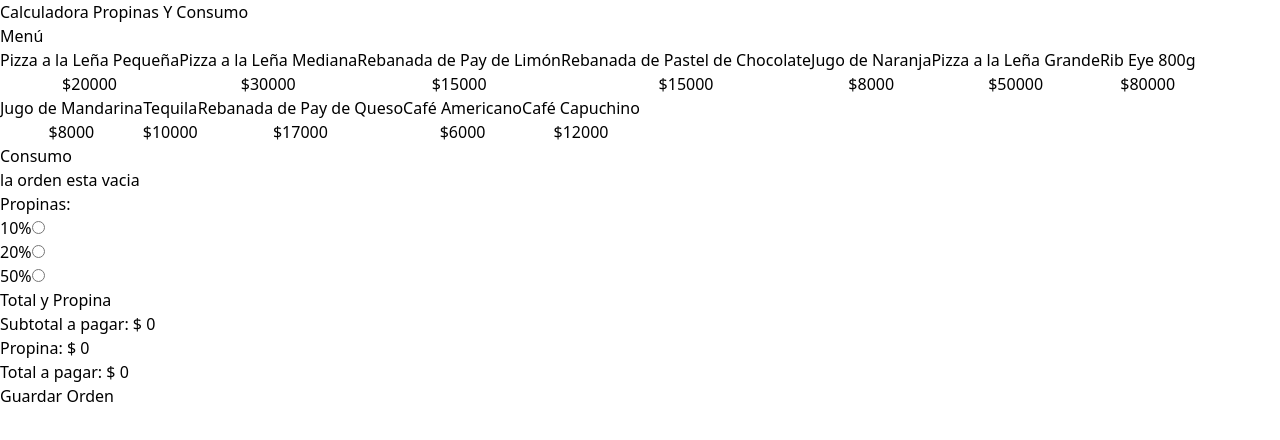
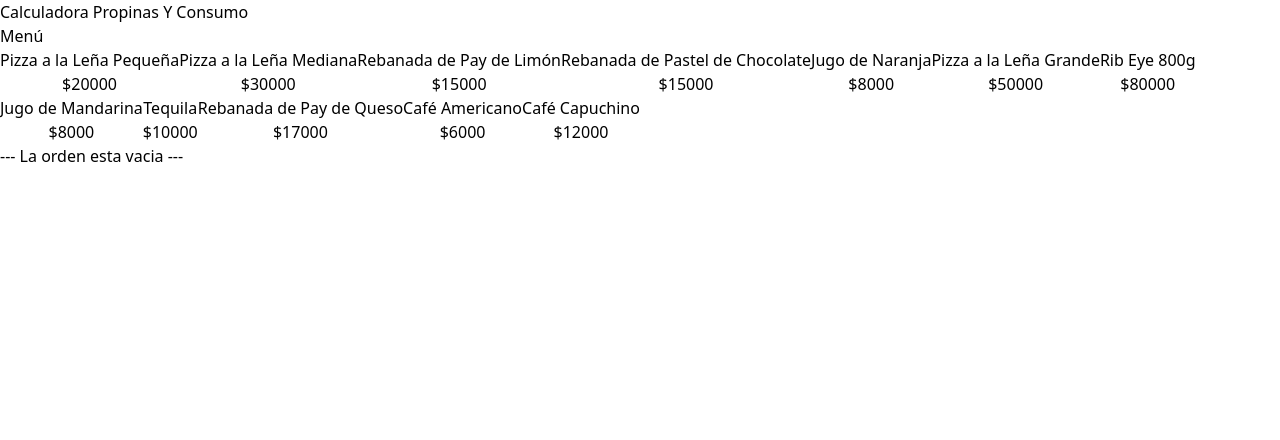
Before and after one commit to Juan8516/Calculadora_Propinas, a React (Vite) app: page / in a window 1280 px wide. Shown: the top 440 px of the page. Built offline with nearby package versions, Linux system fonts and the light colour scheme.

Commit message:
feat: funcionalidad para reiniciar orden

```diff
--- a/src/App.tsx
+++ b/src/App.tsx
@@ -7,7 +7,7 @@ import useOrder from "./hooks/useOrder"
 
 function App() {
 
-  const { order, addItem, removeItem, tip, setTip } = useOrder()
+  const { order, tip, setTip, addItem, removeItem, placeOrder } = useOrder()
 
   return (
     <>
@@ -32,6 +32,9 @@ function App() {
         </div>
 
         <div className="border border-dashed border-slate-600 p-5 rounded-lg space-y-10">
+          {order.length > 0 ? (
+            <>
+
               <OrderContents
                 order={order}
                 removeItem={removeItem}
@@ -39,12 +42,19 @@ function App() {
 
               <TipPercentageForm
                 setTip={setTip}
+                tip={tip}
               />
 
               <OrderTotals
                 order={order}
                 tip={tip}
+                placeOrder={placeOrder}
               />
+
+            </>
+          ) : (
+            <p className="text-center text-xl"> --- La orden esta vacia --- </p>
+          )}
 
         </div>
       </main>
--- a/src/components/OrderContents.tsx
+++ b/src/components/OrderContents.tsx
@@ -11,10 +11,7 @@ export default function OrderContents({order, removeItem}: OrderContentsProps) {
     <div>
         <h2 className=' font-black text-4xl'>Consumo</h2>
         <div className='space-y-3 mt-10 text-xl'>
-            {order.length === 0 ?
-              <p className="text-center text-xl">la orden esta vacia</p>
-          :(
-              order.map(item => (
+            {order.map(item => (
                 <div
                   key={item.id}
                   className="flex justify-between items-center border-t border-gray-200 py-5 last-of-type:border-b"
@@ -36,7 +33,7 @@ export default function OrderContents({order, removeItem}: OrderContentsProps) {
                 </button>
                 </div>
               ))
-          )}
+            }
       </div>
     </div>
   )
--- a/src/components/OrderTotals.tsx
+++ b/src/components/OrderTotals.tsx
@@ -5,10 +5,11 @@ import { formatCurrent } from "../helpers"
 type OrderTotalsProps = {
     order: OrderItem[],
     tip: number,
+    placeOrder: () => void
 
 }
 
-export default function OrderTotals({ order, tip } : OrderTotalsProps) {
+export default function OrderTotals({ order, tip, placeOrder } : OrderTotalsProps) {
 
     const subTotalAmount = useMemo(() => order.reduce((total, item) => total + (item.quantity * item.price), 0 ),
     [order])
@@ -36,6 +37,7 @@ export default function OrderTotals({ order, tip } : OrderTotalsProps) {
         <button
             className="w-full bg-black p-5 uppercase text-white font-bold my-10 disabled:opacity-10"
             disabled={totalAmount === 0}
+            onClick={placeOrder}
         >
             Guardar Orden
         </button>
--- a/src/components/TipPercentageForm.tsx
+++ b/src/components/TipPercentageForm.tsx
@@ -20,24 +20,26 @@ const tipOptions = [
 
 type TipPercentageFormProps = {
   setTip: Dispatch<React.SetStateAction<number>>
+  tip: number
 }
 
-export const TipPercentageForm = ({setTip} : TipPercentageFormProps) => {
+export const TipPercentageForm = ({ setTip, tip } : TipPercentageFormProps) => {
   return (
     <div>
         <form>
             <h3 className="font-black text-2xl mb-2">Propinas: </h3>
-            {tipOptions.map(tip => (
+            {tipOptions.map(tipOption => (
                 <div
                     className="flex gap-2"
-                    key={tip.id}>
-                    <label htmlFor={tip.id}>{tip.label}</label>
+                    key={tipOption.id}>
+                    <label htmlFor={tipOption.id}>{tipOption.label}</label>
                     <input
-                        id={tip.id}
+                        id={tipOption.id}
                         type="radio"
-                        name="tip"
-                        value={tip.value}
+                        name="tipOption"
+                        value={tipOption.value}
                         onChange={e => setTip(+e.target.value)}
+                        checked={tipOption.value === tip}
                     />
                 </div>
             ))}
--- a/src/hooks/useOrder.ts
+++ b/src/hooks/useOrder.ts
@@ -23,11 +23,17 @@ export default function useOrder() {
         setOrder(order.filter(item => item.id !== id))
     }
 
+    const placeOrder = () => {
+        setOrder([]),
+        setTip(0)
+    }
+
     return {
         order,
         tip,
         setTip,
         addItem,
-        removeItem
+        removeItem,
+        placeOrder
     }
 }
```
Lines whose indentation alone changed are shown as unchanged.
